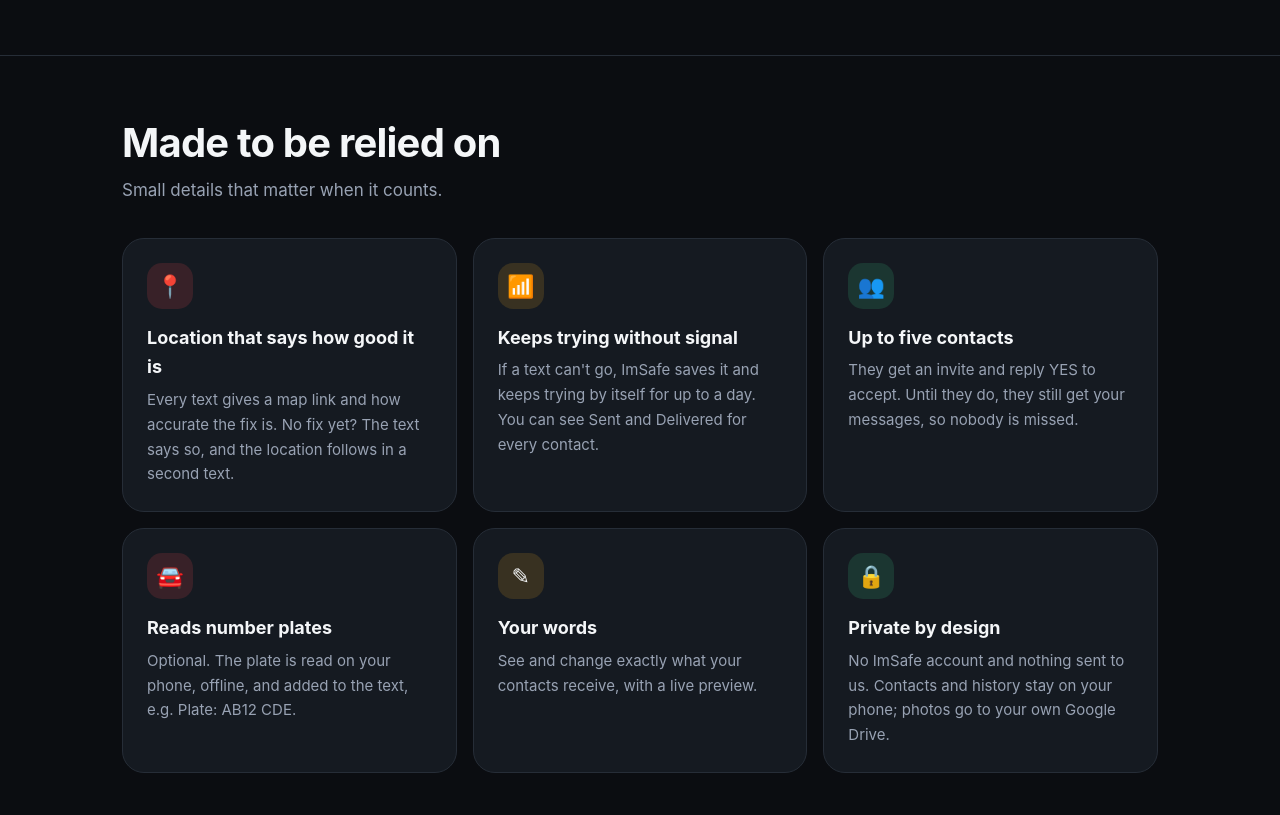
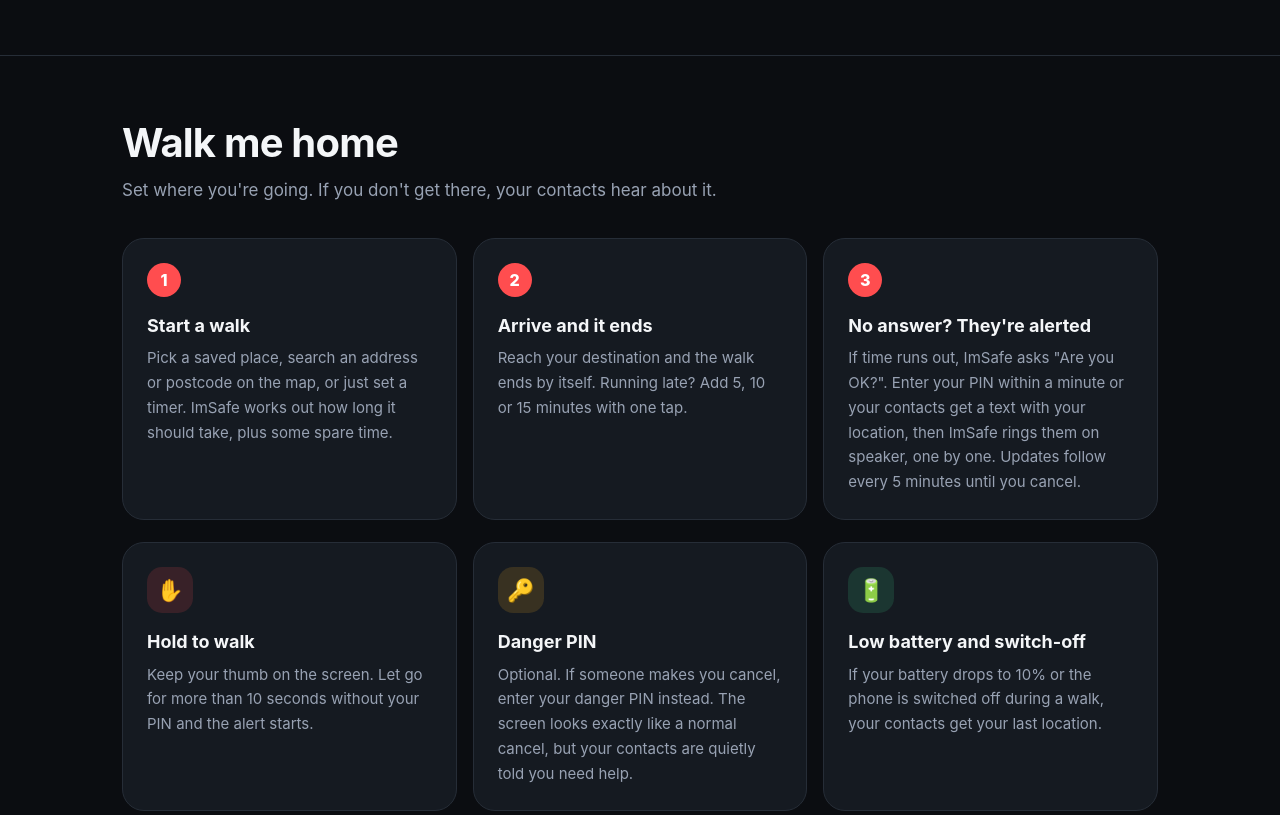
Before and after one commit to CustomGPTer/imsafe, a plain HTML site: page index.html in a window 1280 px wide. Shown: the part 1180-1995 px from the top of the page. Drawn offline with Linux system fonts and the light colour scheme.

Commit message:
Walk me home: home page section and privacy update

```diff
--- a/index.html
+++ b/index.html
@@ -33,6 +33,20 @@
 <div class="card"><h3>The photo follows</h3><p>With Google Drive connected, the photo uploads and your contacts get a link that opens on any phone. A copy stays safe even if your phone is taken.</p></div>
 </div></div></section>
 
+<section id="walk"><div class="wrap">
+<h2>Walk me home</h2>
+<p class="sub">Set where you're going. If you don't get there, your contacts hear about it.</p>
+<div class="steps">
+<div class="card"><h3>Start a walk</h3><p>Pick a saved place, search an address or postcode on the map, or just set a timer. ImSafe works out how long it should take, plus some spare time.</p></div>
+<div class="card"><h3>Arrive and it ends</h3><p>Reach your destination and the walk ends by itself. Running late? Add 5, 10 or 15 minutes with one tap.</p></div>
+<div class="card"><h3>No answer? They're alerted</h3><p>If time runs out, ImSafe asks "Are you OK?". Enter your PIN within a minute or your contacts get a text with your location, then ImSafe rings them on speaker, one by one. Updates follow every 5 minutes until you cancel.</p></div>
+</div>
+<div class="grid" style="margin-top:22px">
+<div class="card"><div class="ic r">&#9995;</div><h3>Hold to walk</h3><p>Keep your thumb on the screen. Let go for more than 10 seconds without your PIN and the alert starts.</p></div>
+<div class="card"><div class="ic a">&#128273;</div><h3>Danger PIN</h3><p>Optional. If someone makes you cancel, enter your danger PIN instead. The screen looks exactly like a normal cancel, but your contacts are quietly told you need help.</p></div>
+<div class="card"><div class="ic g">&#128267;</div><h3>Low battery and switch-off</h3><p>If your battery drops to 10% or the phone is switched off during a walk, your contacts get your last location.</p></div>
+</div></div></section>
+
 <section><div class="wrap">
 <h2>Made to be relied on</h2>
 <p class="sub">Small details that matter when it counts.</p>
```
Also changed, not shown: privacy.html (+10 -5 lines).
